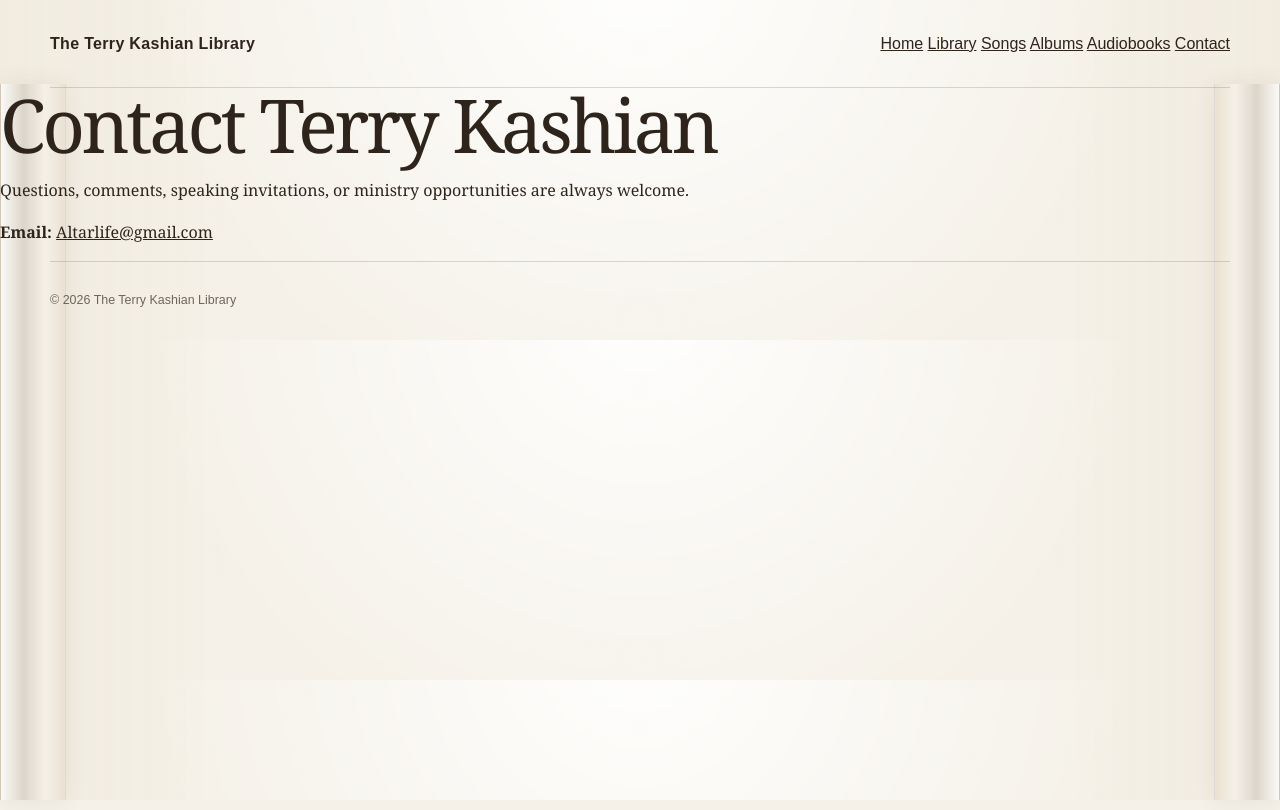
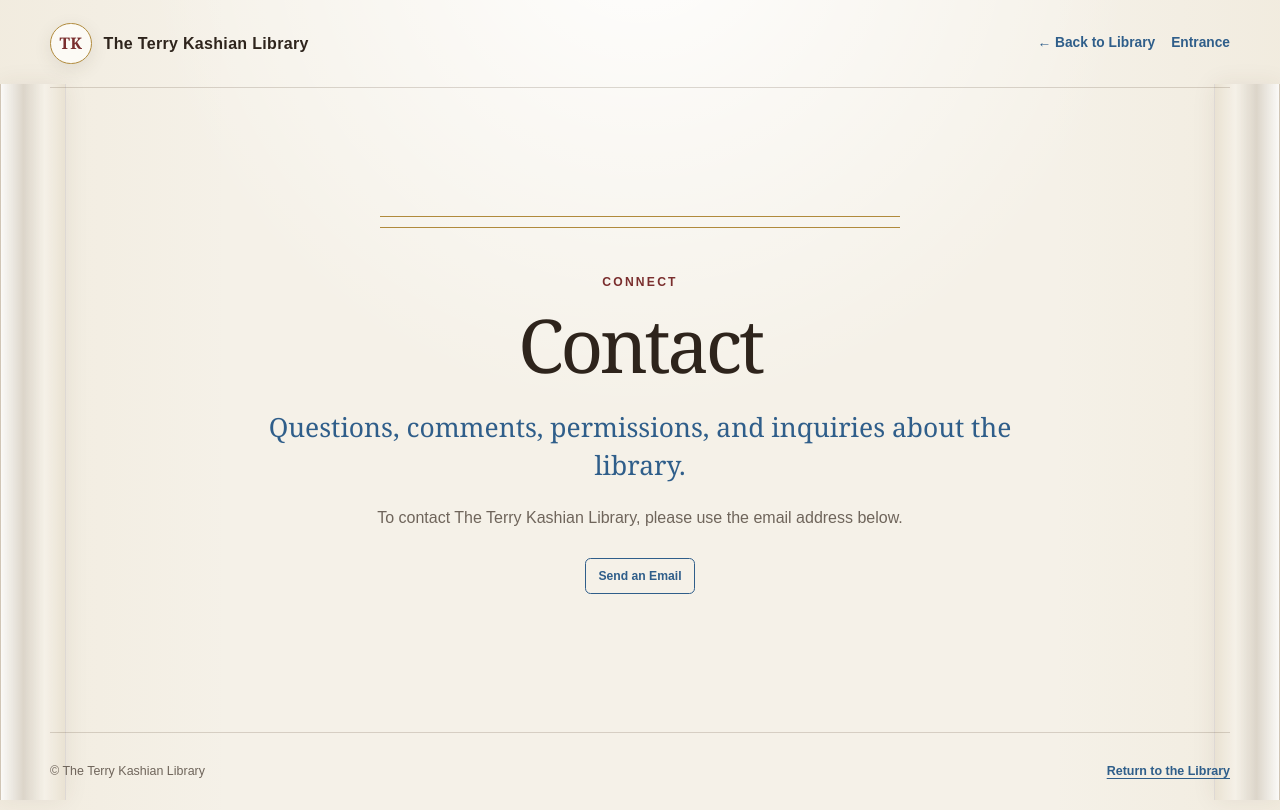
Before and after one commit to altarlifeKash/terry-kash-audio-library, a plain HTML site: page Contact.html in a window 1280 px wide. Drawn offline with Linux system fonts and the light colour scheme.

Commit message:
Refactor Contact.html for improved structure and semantics

```diff
--- a/Contact.html
+++ b/Contact.html
@@ -1,53 +1,72 @@
 <!DOCTYPE html>
 <html lang="en">
 <head>
-  <meta charset="UTF-8">
-  <meta name="viewport" content="width=device-width, initial-scale=1.0">
+  <meta charset="UTF-8" />
+  <meta name="viewport" content="width=device-width, initial-scale=1.0" />
+
+  <meta
+    name="description"
+    content="Contact The Terry Kashian Library."
+  />
+
   <title>Contact | The Terry Kashian Library</title>
-  <link rel="stylesheet" href="styles.css">
+
+  <link rel="stylesheet" href="styles.css" />
 </head>
+
 <body>
+  <a class="skip-link" href="#main-content">Skip to main content</a>
 
   <header class="site-header">
-  <a href="index.html" class="brand">
+    <a class="brand" href="library.html" aria-label="The Terry Kashian Library home">
+      <span class="brand-mark" aria-hidden="true">TK</span>
       <span>The Terry Kashian Library</span>
     </a>
 
-  <nav class="site-nav">
-    <a href="index.html">Home</a>
-    <a href="library.html">Library</a>
-    <a href="songs.html">Songs</a>
-    <a href="albums.html">Albums</a>
-    <a href="audiobooks.html">Audiobooks</a>
-    <a href="contact.html" aria-current="page">Contact</a>
-  </nav>
+    <div class="header-links">
+      <a class="back-link" href="library.html">
+        <span aria-hidden="true">←</span> Back to Library
+      </a>
+
+      <a class="back-link" href="index.html">
+        Entrance
+      </a>
+    </div>
   </header>
 
-<main class="page-content">
+  <main id="main-content">
+    <section class="library-intro" aria-labelledby="contact-title">
+      <p class="eyebrow">Connect</p>
 
-  <section class="hero">
-    <h1>Contact Terry Kashian</h1>
+      <h1 id="contact-title">Contact</h1>
 
-    <p>
-      Questions, comments, speaking invitations, or ministry opportunities are always welcome.
+      <p class="subtitle">
+        Questions, comments, permissions, and inquiries about the library.
+      </p>
+
+      <p class="intro">
+        To contact The Terry Kashian Library, please use the email address below.
       </p>
 
       <p>
-      <strong>Email:</strong>
-      <a href="mailto:Altarlife@gmail.com">
-        Altarlife@gmail.com
+        <a
+          class="bandcamp-button"
+          href="mailto:YOUR-EMAIL-ADDRESS"
+        >
+          Send an Email
         </a>
       </p>
-
     </section>
-
   </main>
 
   <footer class="site-footer">
-  <p>&copy; <span id="current-year"></span> The Terry Kashian Library</p>
+    <p>© The Terry Kashian Library</p>
+
+    <p>
+      <a class="footer-bandcamp" href="library.html">
+        Return to the Library
+      </a>
+    </p>
   </footer>
-
-<script src="script.js"></script>
-
 </body>
 </html>
```
Lines whose indentation alone changed are shown as unchanged.
